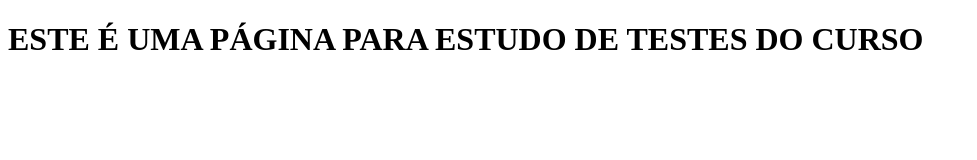
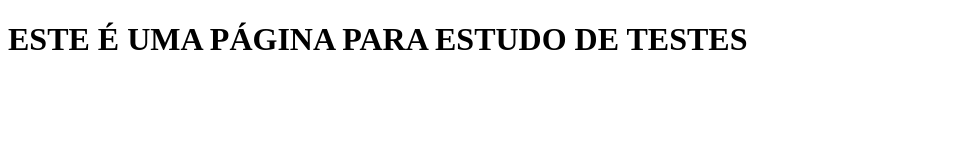
Before and after one commit to guilhermeollopes/cursogit, a plain HTML site: page index.html in a window 1280 px wide. Shown: the whole page, without its empty margins (0-977 px from the left). Drawn offline with Linux system fonts and the light colour scheme.

Commit message:
Remove text of file index.html

```diff
--- a/index.html
+++ b/index.html
@@ -6,6 +6,6 @@
     <title>Document</title>
 </head>
 <body>
-    <h1>ESTE É UMA PÁGINA PARA ESTUDO DE TESTES DO CURSO</h1>
+    <h1>ESTE É UMA PÁGINA PARA ESTUDO DE TESTES</h1>
 </body>
 </html>
```
